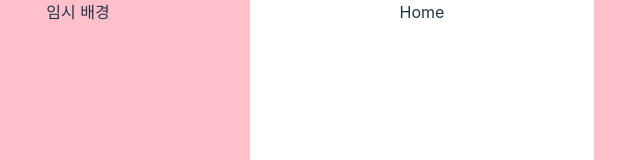
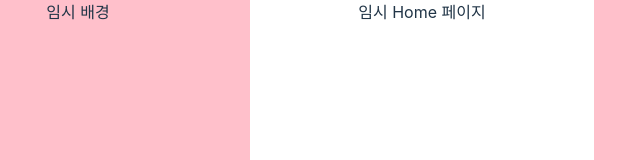
Before and after one commit to azure0929/Petnuri, a React (Vite) app: page / in a window 1280 px wide. Shown: the top 160 px of the page, without its empty margins (390-1030 px from the left). Built offline with nearby package versions, Linux system fonts and the light colour scheme.

Commit message:
Feat: 임시페이지 생성

```diff
--- a/src/App.tsx
+++ b/src/App.tsx
@@ -1,10 +1,13 @@
+import Home from "./pages/Home";
 import "./styles/common.scss";
 
 function App() {
   return (
     <div className="home-container">
       <div className="home-background">임시 배경</div>
-      <div className="home-content">Home</div>
+      <div className="home-content">
+        <Home />
+      </div>
     </div>
   );
 }
--- /dev/null
+++ b/src/pages/Home.tsx
@@ -0,0 +1,8 @@
+const Home = () => {
+  return (
+    <>
+      <div>임시 Home 페이지</div>
+    </>
+  );
+};
+export default Home;
```
Also changed, not shown: src/pages/Challenge.tsx (added, +8 -0 lines), src/pages/MyPage.tsx (added, +8 -0 lines), src/pages/PetTalk.tsx (added, +8 -0 lines), src/pages/Place.tsx (added, +8 -0 lines).
